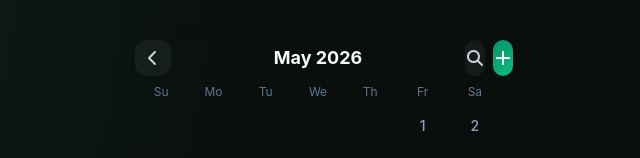
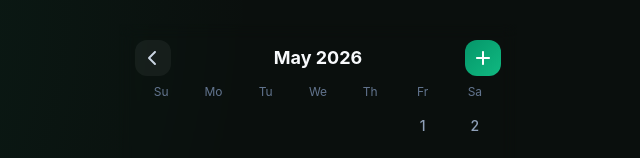
Before and after one commit to m00p1ng/money-tracker, a React (Vite) app: page /money-tracker/calendar in a window 1280 px wide. Shown: the top 158 px of the page, without its empty margins (322-962 px from the left). Built offline with nearby package versions, Linux system fonts and the light colour scheme.

Commit message:
fix: simplify CalendarPage header to single add button in rightSlot

```diff
--- a/src/features/calendar/CalendarPage/CalendarPage.tsx
+++ b/src/features/calendar/CalendarPage/CalendarPage.tsx
@@ -22,7 +22,6 @@ type CalendarPageProps = {
   onNext: () => void
   onAdd: () => void
   onBack: () => void
-  onSearch: () => void
 }
 
 export function CalendarPage({
@@ -38,7 +37,6 @@ export function CalendarPage({
   onNext,
   onAdd,
   onBack,
-  onSearch,
 }: CalendarPageProps) {
   return (
     <div className="flex flex-col">
@@ -47,15 +45,6 @@ export function CalendarPage({
           title={`${MONTH_NAMES[currentMonth]} ${currentYear}`}
           onBack={onBack}
           rightSlot={(
-            <div className="flex items-center gap-2">
-              <button
-                type="button"
-                aria-label="Search"
-                onClick={onSearch}
-                className="grid h-9 w-9 place-items-center rounded-xl bg-white/5 text-slate-300"
-              >
-                <Icon name="fa-magnifying-glass" />
-              </button>
             <button
               type="button"
               aria-label="Add transaction"
@@ -65,7 +54,6 @@ export function CalendarPage({
             >
               <Icon name="fa-plus" />
             </button>
-            </div>
           )}
         />
         <CalendarGrid
--- a/src/features/calendar/CalendarPage/useCalendarPage.ts
+++ b/src/features/calendar/CalendarPage/useCalendarPage.ts
@@ -193,6 +193,5 @@ export function useCalendarPage() {
     onNext,
     onAdd,
     onBack,
-    onSearch: () => {},
   }
 }
--- a/src/features/design/sections/FeatureSection.tsx
+++ b/src/features/design/sections/FeatureSection.tsx
@@ -465,7 +465,6 @@ export function FeatureSection() {
               onNext={() => {}}
               onAdd={() => {}}
               onBack={() => {}}
-              onSearch={() => {}}
             />
           </div>
         </SubSection>
```
Lines whose indentation alone changed are shown as unchanged.
